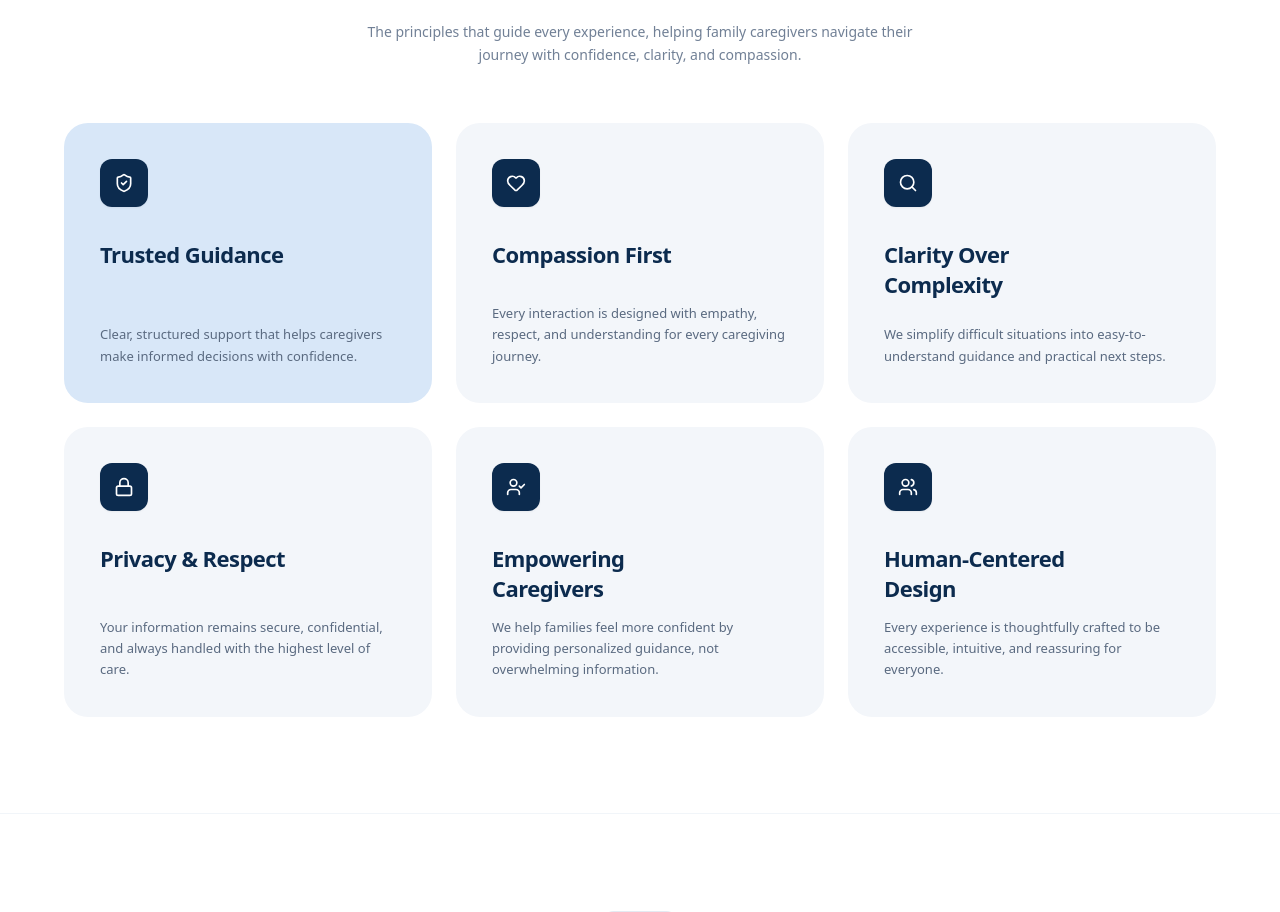
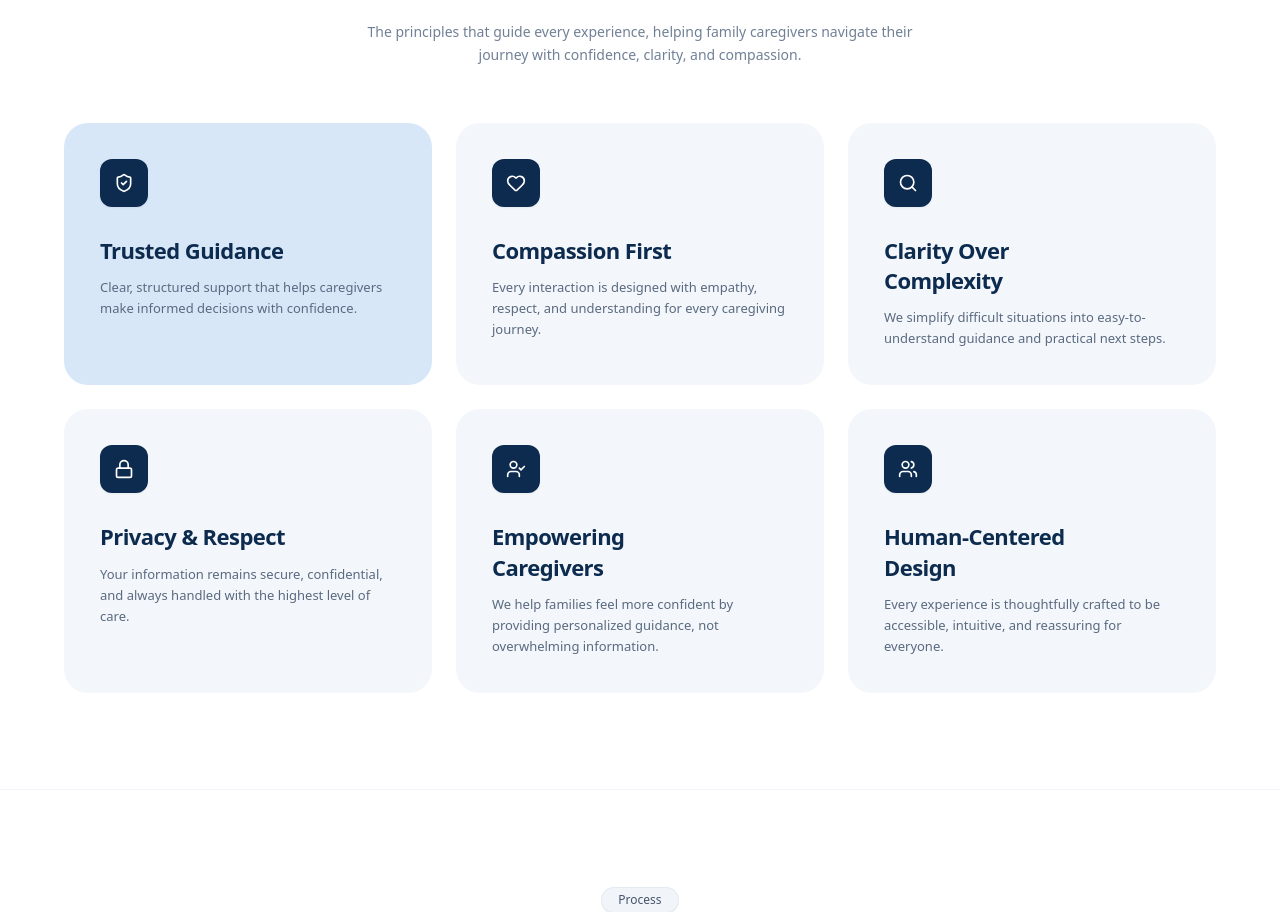
Before and after one commit to Nadib-Rana/Pflege_Orientrierung, a Next.js app: page / in a window 1280 px wide. Shown: the part 2014-2926 px from the top of the page. Built offline with nearby package versions, Linux system fonts and the light colour scheme.

Commit message:
style: fix vertical alignment and natural top-to-bottom layout in CoreValuesSection cards

```diff
--- a/src/components/home/CoreValuesSection.tsx
+++ b/src/components/home/CoreValuesSection.tsx
@@ -15,7 +15,7 @@ const values: CoreValue[] = [
     title: ["Trusted Guidance"],
     description:
       "Clear, structured support that helps caregivers make informed decisions with confidence.",
-    isHighlighted: true, // Soft blue background card
+    isHighlighted: true, // Soft pastel blue background
   },
   {
     icon: Heart,
@@ -53,7 +53,7 @@ export function CoreValuesSection() {
   return (
     <section id="about" className="py-16 md:py-24 bg-white border-b border-slate-100">
       <div className="mx-auto max-w-7xl px-4 sm:px-6 lg:px-8">
-        {/* Section Header */}
+        {/* Section Header matching screenshot */}
         <div className="text-center max-w-2xl mx-auto mb-14 space-y-3">
           <div className="inline-flex items-center gap-1.5 rounded-full border border-slate-200/80 bg-[#F1F5F9] px-4 py-1 text-xs font-medium text-slate-600 shadow-2xs">
             Value
@@ -67,28 +67,27 @@ export function CoreValuesSection() {
           </p>
         </div>
 
-        {/* 6 Cards in 3x2 Grid matching exact screenshot */}
-        <div className="grid grid-cols-1 md:grid-cols-2 lg:grid-cols-3 gap-6 max-w-6xl mx-auto">
+        {/* 6 Cards in 3x2 Grid with Perfect Alignment */}
+        <div className="grid grid-cols-1 md:grid-cols-2 lg:grid-cols-3 gap-6 max-w-6xl mx-auto items-stretch">
           {values.map((item, index) => {
             const Icon = item.icon;
             return (
               <div
                 key={index}
                 className={cn(
-                  "relative rounded-3xl p-8 sm:p-9 flex flex-col justify-between transition-all duration-300 min-h-[280px]",
+                  "relative rounded-3xl p-8 sm:p-9 flex flex-col justify-start transition-all duration-300 h-full",
                   item.isHighlighted
                     ? "bg-[#D8E7F8] text-[#0C2B4E]"
                     : "bg-[#F3F6FA] text-[#0C2B4E]"
                 )}
               >
-                <div>
-                  {/* Dark Navy Rounded Corner Squircle Icon Box matching exact image */}
-                  <div className="flex h-12 w-12 items-center justify-center rounded-[12px] bg-[#0C2B4E] text-white shadow-xs mb-8">
+                {/* Dark Navy 12px Rounded Squircle Icon Box */}
+                <div className="flex h-12 w-12 items-center justify-center rounded-[12px] bg-[#0C2B4E] text-white shadow-xs mb-7 shrink-0">
                   <Icon className="h-5 w-5 stroke-[2]" />
                 </div>
 
-                  {/* Title with exact breaks */}
-                  <h3 className="text-xl sm:text-[22px] font-bold tracking-tight text-[#0C2B4E] leading-snug">
+                {/* Title with consistent height alignment */}
+                <h3 className="text-xl sm:text-[22px] font-bold tracking-tight text-[#0C2B4E] leading-snug mb-3">
                   {item.title.map((line, i) => (
                     <React.Fragment key={i}>
                       {line}
@@ -96,10 +95,9 @@ export function CoreValuesSection() {
                     </React.Fragment>
                   ))}
                 </h3>
-                </div>
 
                 {/* Description */}
-                <p className="text-xs sm:text-[13px] text-[#5A6A80] leading-relaxed mt-3.5 font-normal">
+                <p className="text-xs sm:text-[13px] text-[#5A6A80] leading-relaxed font-normal">
                   {item.description}
                 </p>
               </div>
```
Lines whose indentation alone changed are shown as unchanged.
